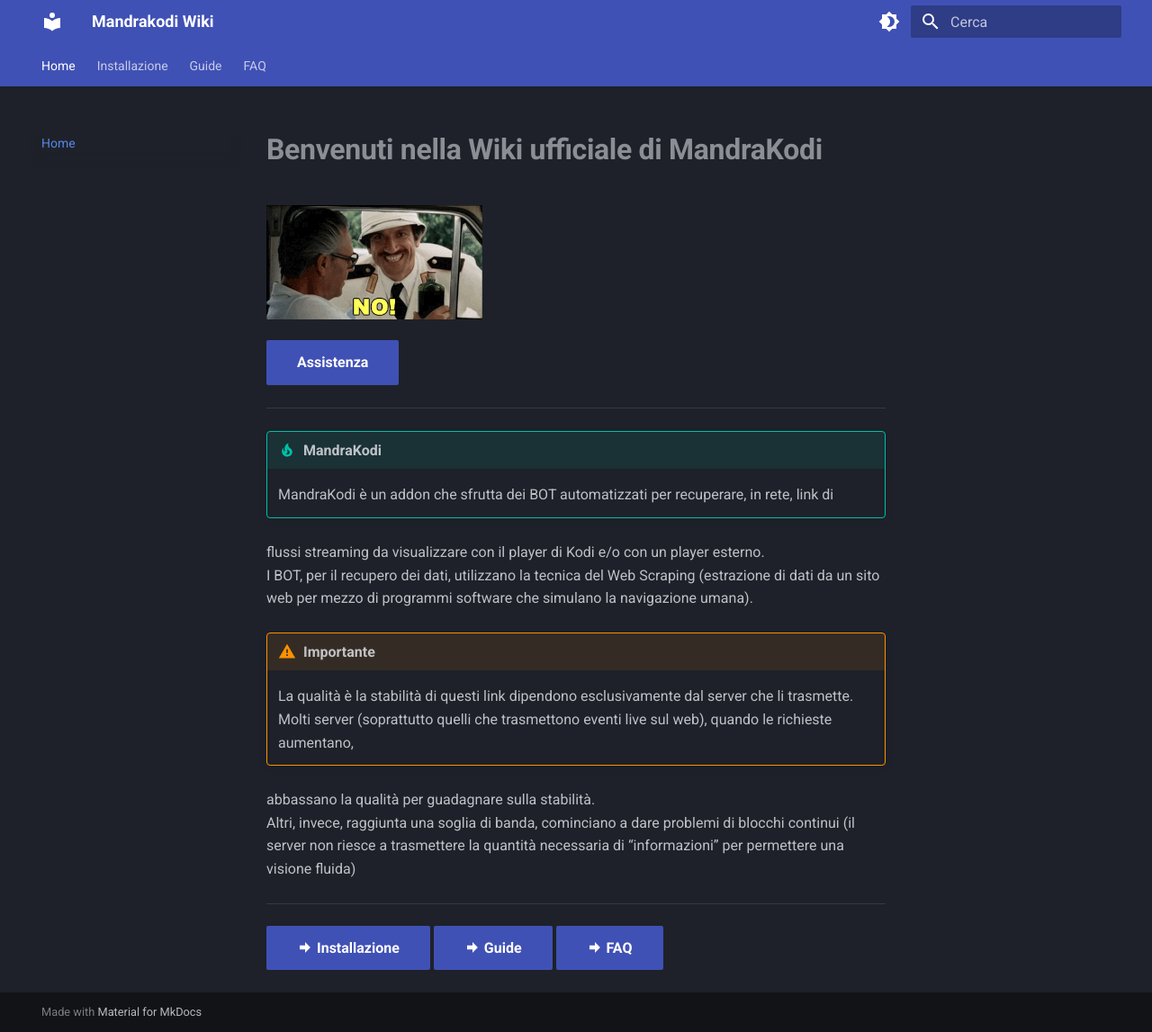
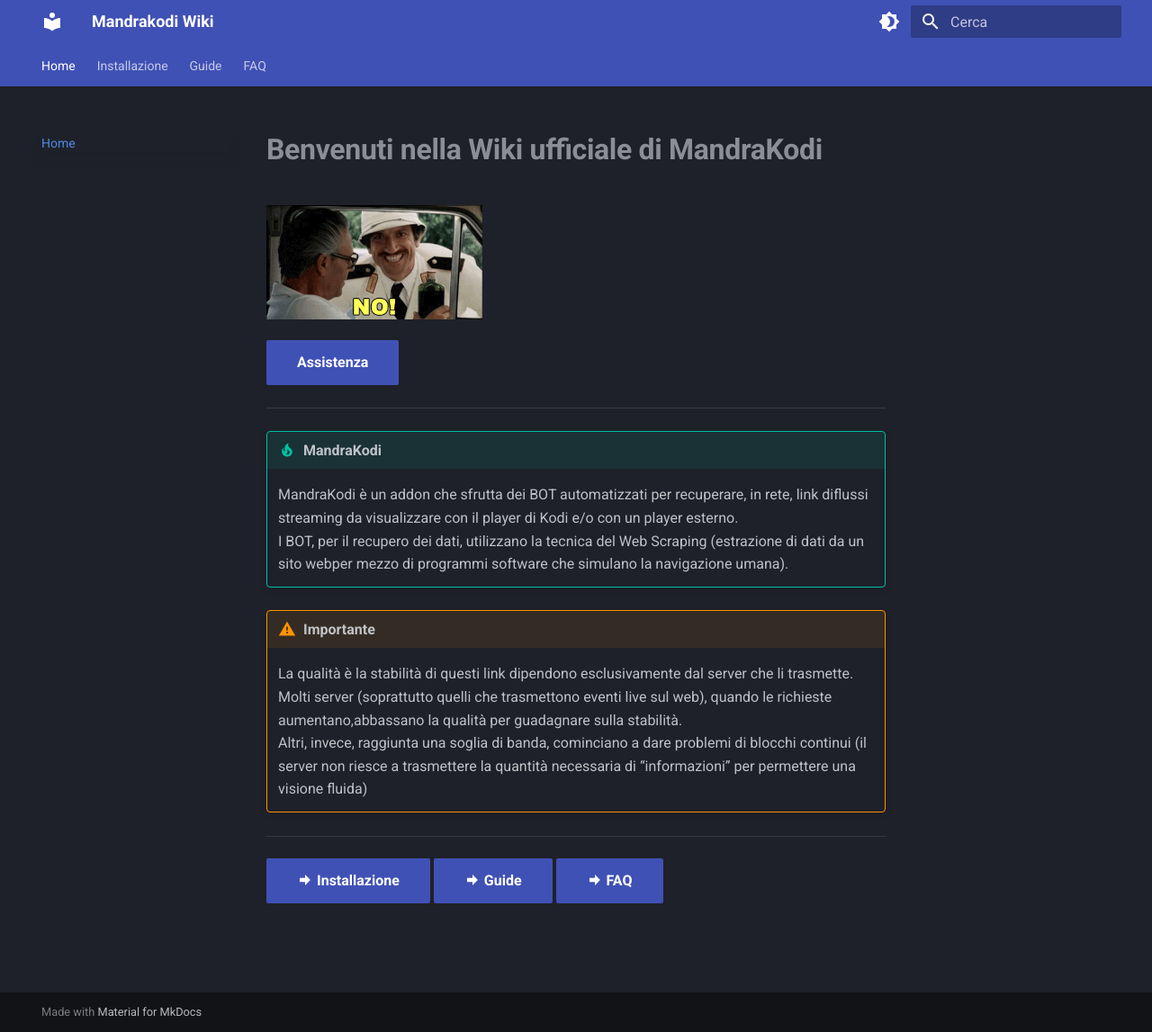
Before and after one commit to campipaolo/Mandrakodi-Wiki, an MkDocs documentation site: the page built from docs/index.md, in a window 1280 px wide and 1147 px high. Shown: the whole window at 90% size. Built offline with MkDocs 1.6.1 and Material for MkDocs 9.7.7, drawn with Linux system fonts in a browser that asks for light colours.

Commit message:
index
fix formatting with Gemini code

```diff
--- a/docs/index.md
+++ b/docs/index.md
@@ -7,13 +7,10 @@
 ------
 
 !!! tip "MandraKodi"
-    MandraKodi è un addon che sfrutta dei BOT automatizzati per recuperare, in rete, link di
-flussi streaming da visualizzare con il player di Kodi e/o con un player esterno. <br>I BOT, per il recupero dei dati, utilizzano la tecnica del Web Scraping (estrazione di dati da un sito web
-per mezzo di programmi software che simulano la navigazione umana).
+    MandraKodi è un addon che sfrutta dei BOT automatizzati per recuperare, in rete, link diflussi streaming da visualizzare con il player di Kodi e/o con un player esterno. <br>I BOT, per il recupero dei dati, utilizzano la tecnica del Web Scraping (estrazione di dati da un sito webper mezzo di programmi software che simulano la navigazione umana).
 
 !!! warning "Importante"
-    La qualità è la stabilità di questi link dipendono esclusivamente dal server che li trasmette. <br> Molti server (soprattutto quelli che trasmettono eventi live sul web), quando le richieste aumentano,
-abbassano la qualità per guadagnare sulla stabilità. <br>Altri, invece, raggiunta una soglia di banda, cominciano a dare problemi di blocchi continui (il server non riesce a trasmettere la quantità necessaria di “informazioni” per permettere una visione fluida)
+    La qualità è la stabilità di questi link dipendono esclusivamente dal server che li trasmette.  <br>Molti server (soprattutto quelli che trasmettono eventi live sul web), quando le richieste aumentano,abbassano la qualità per guadagnare sulla stabilità. <br>Altri, invece, raggiunta una soglia di banda, cominciano a dare problemi di blocchi continui (il server non riesce a trasmettere la quantità necessaria di “informazioni” per permettere una visione fluida)
 
 ------
 
```
